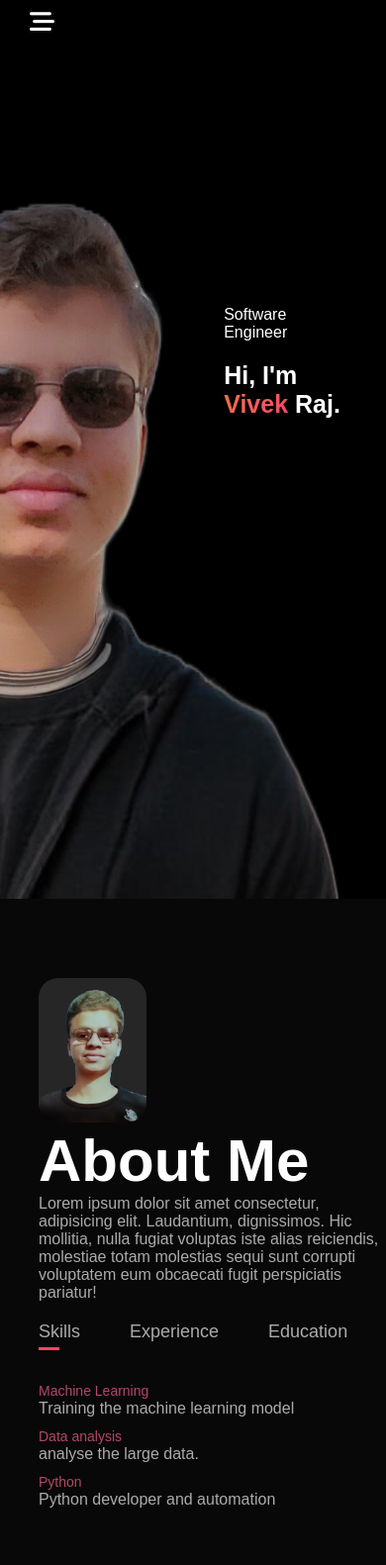
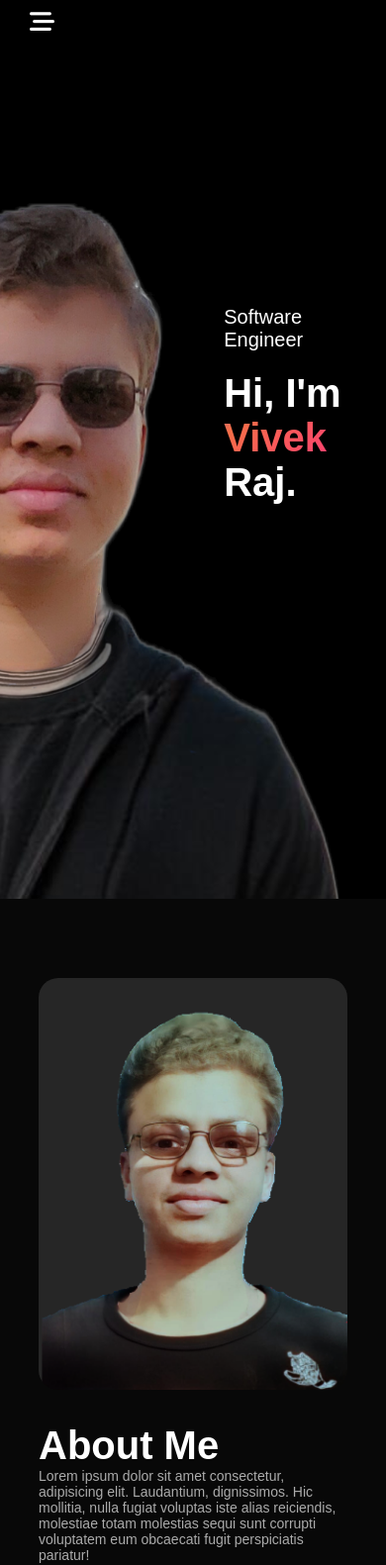
Before and after one commit to Stany-Volton-cr42/Portfolio_Website, a plain HTML site: page index.html in a window 390 px wide. Shown: the part 20-1601 px from the top of the page at 99% size. Drawn offline with Linux system fonts and the light colour scheme.

Commit message:
meadia query

```diff
--- a/style.css
+++ b/style.css
@@ -513,10 +513,10 @@ nav .fa-solid{
     }
     .header-text{
         margin-top: 100%;
-        font-size: 16px;
+        font-size: 20px;
     }
     .header-text h1{
-        font-size: 25px;
+        font-size: 40px;
     }
     nav .fa-solid{
         display: block;
@@ -534,6 +534,7 @@ nav .fa-solid{
         height: 100vh;
         padding-top: 50px;
         z-index: 2;
+        transition: left 0.5s;
     }
     nav ul li{
         display: block;
@@ -546,4 +547,26 @@ nav .fa-solid{
         left: 25px;
         cursor: pointer;
     }
+    .sub-tittle{
+        font-size: 40px;
+    }
+    .about-col-1, .about-col-2{
+        flex-basis: 100%;
+    }
+    .about-col-1{
+        margin-bottom: 30px;
+    }
+    .about-col-2{
+        font-size: 14px;
+    }
+    .tab_links{
+        font-size: 16px;
+        margin-right: 20px;
+    }
+    .contact_left, .contact_right{
+        flex-basis: 100%;
+    }
+    .Copyright{
+        font-size: 12px;
+    }
 }
```
